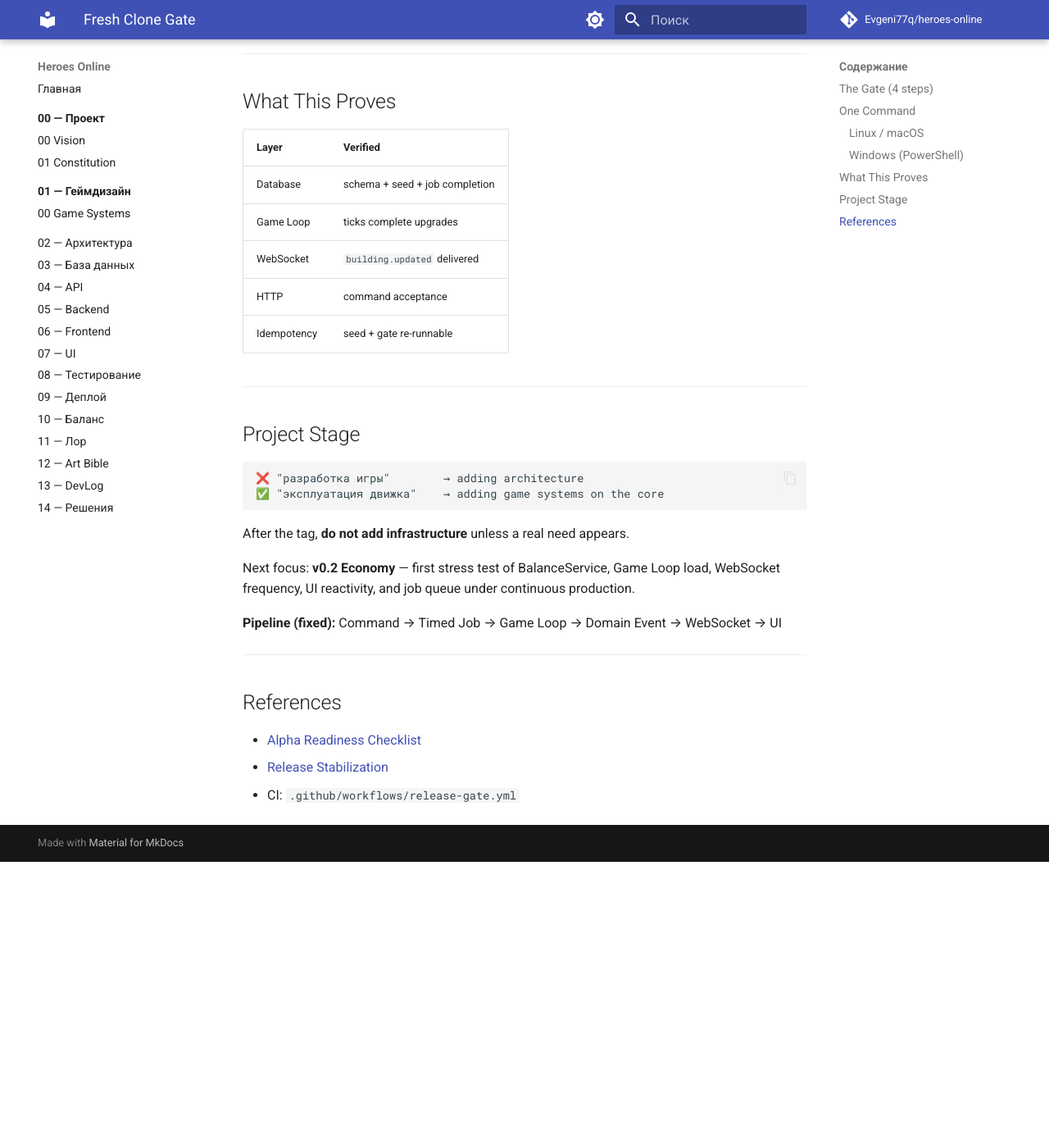
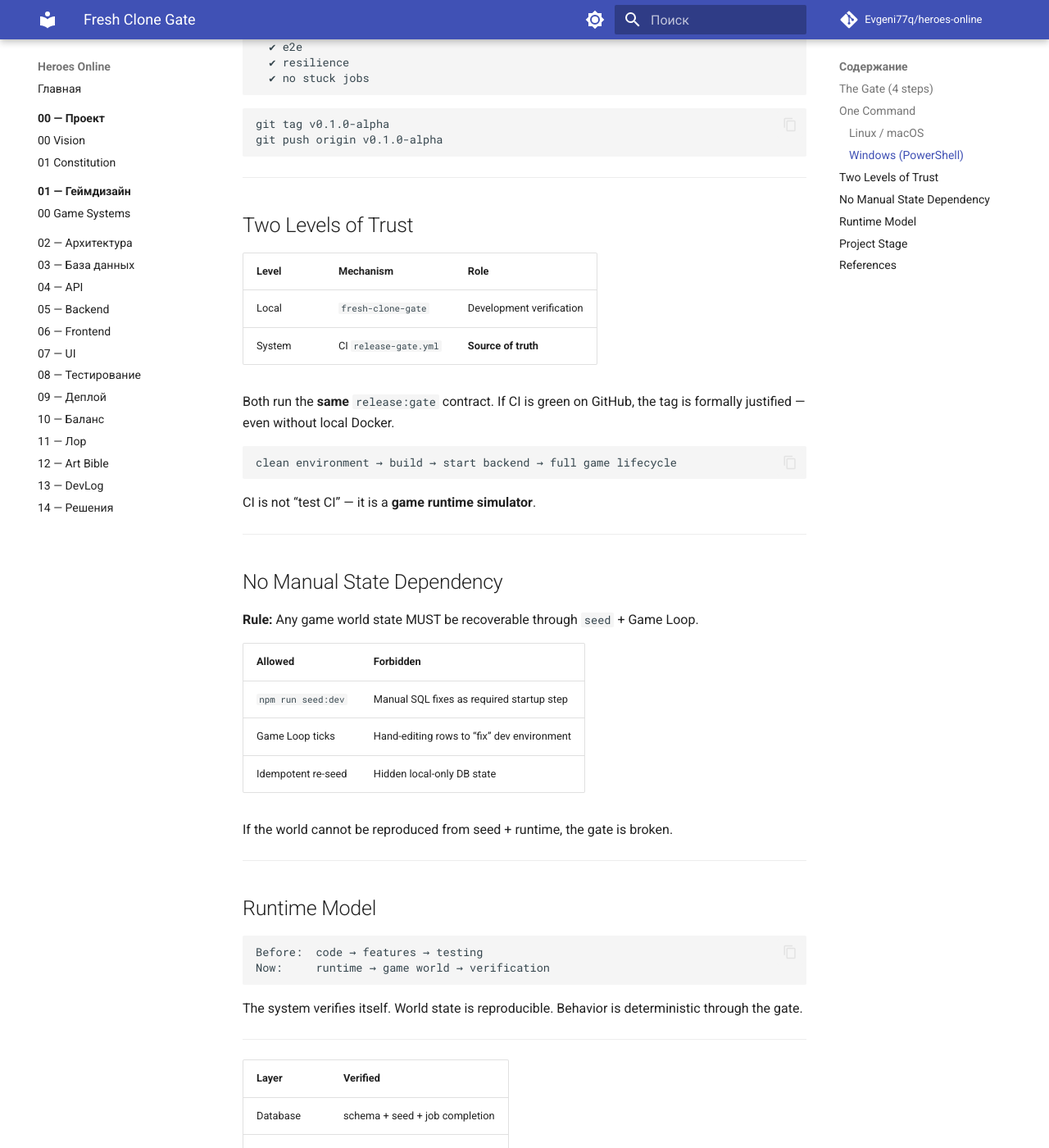
Before and after one commit to Evgeni77q/heroes-online, an MkDocs documentation site: the page built from docs/00_Project/10_Fresh_Clone_Gate.md, in a window 1280 px wide and 1400 px high, scrolled down 1161 px. Shown: the whole window at 82% size. Built offline with MkDocs 1.6.1 and Material for MkDocs 9.7.7, drawn with Linux system fonts in a browser that asks for light colours; comment, search, counter and statistics services are not loaded; before the commit the page ends 2212 px from its top, so only the background shows below that.

Commit message:
chore(release): add gate output contract and no-manual-state rule

````diff
--- a/docs/00_Project/10_Fresh_Clone_Gate.md
+++ b/docs/00_Project/10_Fresh_Clone_Gate.md
@@ -45,6 +45,15 @@ The script:
 
 On success:
 
+```
+release gate result:
+  ✔ health
+  ✔ seed
+  ✔ e2e
+  ✔ resilience
+  ✔ no stuck jobs
+```
+
 ```bash
 git tag v0.1.0-alpha
 git push origin v0.1.0-alpha
@@ -52,7 +61,47 @@ git push origin v0.1.0-alpha
 
 ---
 
-## What This Proves
+## Two Levels of Trust
+
+| Level | Mechanism | Role |
+|-------|-----------|------|
+| Local | `fresh-clone-gate` | Development verification |
+| System | CI `release-gate.yml` | **Source of truth** |
+
+Both run the **same** `release:gate` contract. If CI is green on GitHub, the tag is formally justified — even without local Docker.
+
+```
+clean environment → build → start backend → full game lifecycle
+```
+
+CI is not “test CI” — it is a **game runtime simulator**.
+
+---
+
+## No Manual State Dependency
+
+**Rule:** Any game world state MUST be recoverable through `seed` + Game Loop.
+
+| Allowed | Forbidden |
+|---------|-----------|
+| `npm run seed:dev` | Manual SQL fixes as required startup step |
+| Game Loop ticks | Hand-editing rows to “fix” dev environment |
+| Idempotent re-seed | Hidden local-only DB state |
+
+If the world cannot be reproduced from seed + runtime, the gate is broken.
+
+---
+
+## Runtime Model
+
+```
+Before:  code → features → testing
+Now:     runtime → game world → verification
+```
+
+The system verifies itself. World state is reproducible. Behavior is deterministic through the gate.
+
+---
 
 | Layer | Verified |
 |-------|----------|
````
Also changed, not shown: docs/00_Project/09_Alpha_Readiness.md (+12 -1 lines), 1 other file.
